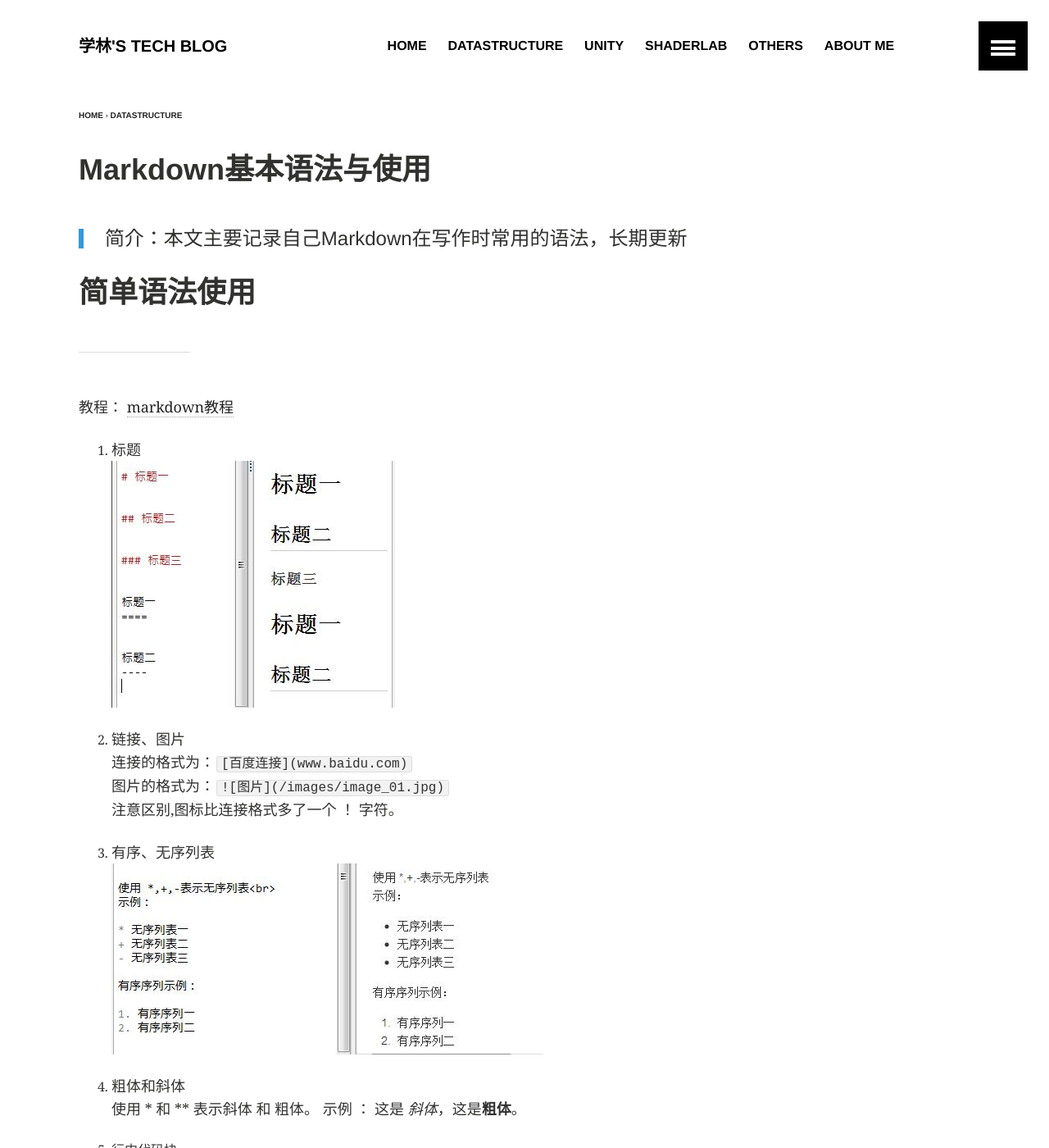
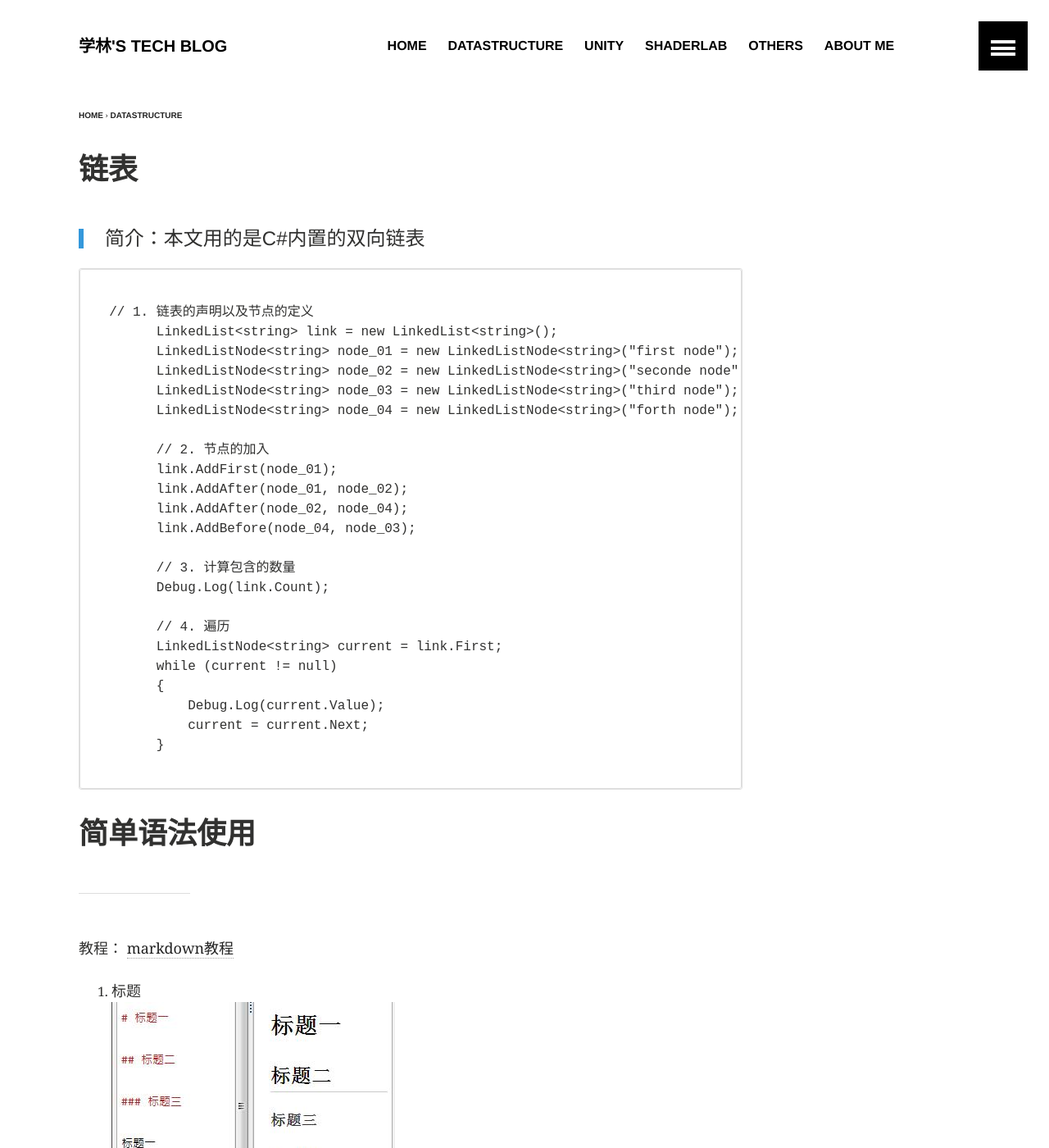
Before and after one commit to Office2010/Office2010.github.io, a Jekyll site: the page built from _posts/datastructure/2018-07-10-datastructure-math.md, in a window 1280 px wide and 1400 px high. Shown: the whole window at 82% size. Built offline with Jekyll 4.4.1, drawn with Linux system fonts in a browser that asks for light colours; comment, search, counter and statistics services are not loaded.

Commit message:
blogTheme

````diff
--- a/_posts/datastructure/2018-07-10-datastructure-math.md
+++ b/_posts/datastructure/2018-07-10-datastructure-math.md
@@ -1,11 +1,39 @@
 ---
 layout: article
-title:  "Markdown基本语法与使用"
+title:  "链表"
 categories: datastructure
 image:
     teaser: /teaser/default.jpg
 ---
-> 简介：本文主要记录自己Markdown在写作时常用的语法，长期更新
+> 简介：本文用的是C#内置的双向链表
+
+```
+
+  // 1. 链表的声明以及节点的定义
+        LinkedList<string> link = new LinkedList<string>();
+        LinkedListNode<string> node_01 = new LinkedListNode<string>("first node");
+        LinkedListNode<string> node_02 = new LinkedListNode<string>("seconde node");
+        LinkedListNode<string> node_03 = new LinkedListNode<string>("third node");
+        LinkedListNode<string> node_04 = new LinkedListNode<string>("forth node");
+
+        // 2. 节点的加入
+        link.AddFirst(node_01);
+        link.AddAfter(node_01, node_02);
+        link.AddAfter(node_02, node_04);
+        link.AddBefore(node_04, node_03);
+
+        // 3. 计算包含的数量
+        Debug.Log(link.Count);
+
+        // 4. 遍历
+        LinkedListNode<string> current = link.First;
+        while (current != null)
+        {
+            Debug.Log(current.Value);
+            current = current.Next;
+        }
+
+```
 
 # 简单语法使用
 ---
````
